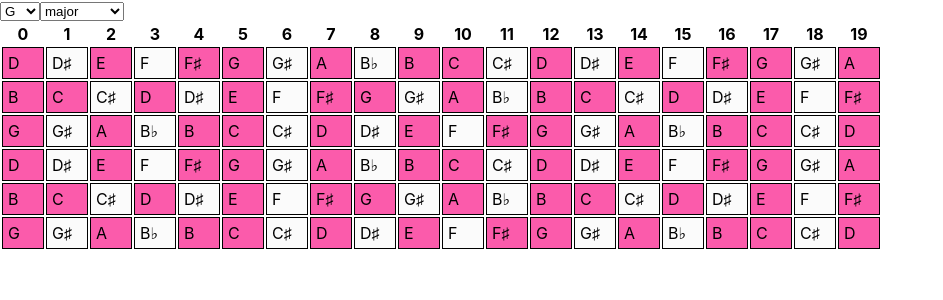
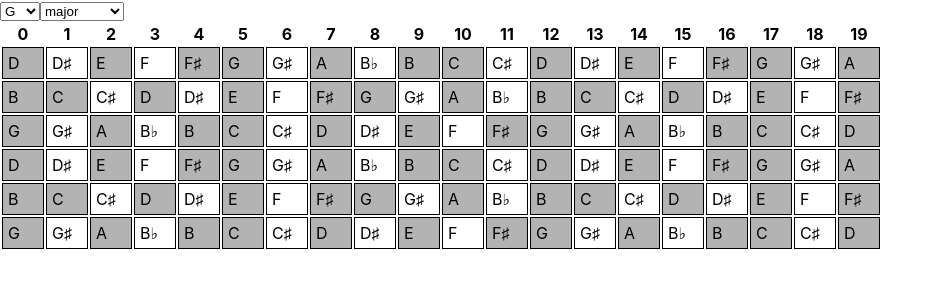
Before and after one commit to nmorse/fret, a React (Create React App) app: page / in a window 1280 px wide. Shown: the top 300 px of the page, without its empty margins (0-943 px from the left). Built offline with nearby package versions, Linux system fonts and the light colour scheme.

Commit message:
try color.js

```diff
--- a/src/App.js
+++ b/src/App.js
@@ -9,14 +9,13 @@ function String({ open_string_i, index, frets, hilightScale, noteClicked }) {
   // const barDown = e => {setState({fret: i})};
   const fretsLen = frets.length;
   const note_i = i => (i + open_string_i) % 12;
-  const hilightSc = [hilightScale.keyIndex, hilightScale.modeIndex];
   const hilight = (ind) => {
-    //console.log(hilightScale);
     const scales = [[0, 2, 4, 5, 7, 9, 11],
-                    [0, 2, 3, 5, 7, 8, 10], [0, 2, 4, 7, 9]]
-    const i = (ind + open_string_i + hilightSc[0] + 5) % 12;
-    const s = scales[hilightSc[1]];
-    //const noteHiLite = hilightScale.noteSeq[0];
+                    [0, 2, 3, 5, 7, 8, 10],
+                    [0, 2, 4, 7, 9]]
+    const i = (ind + open_string_i + hilightScale.keyIndex + 5 + 12) % 12;
+    const s = scales[hilightScale.modeIndex];
+
     return (s.filter(e => (e === i)).length);
   };
   return (
@@ -25,7 +24,8 @@ function String({ open_string_i, index, frets, hilightScale, noteClicked }) {
           onClick={noteClicked}
           note_i={note_i(i)}
           noteHiLite={hilightScale.noteSeq[0] === note_i(i)}
-          hilight={hilight(i)} key={index * fretsLen + i} />))}
+          hilight={hilight(i)}
+          key={index * fretsLen + i} />))}
     </tr>
   );
 }
--- a/src/Fret.js
+++ b/src/Fret.js
@@ -1,11 +1,15 @@
 import React from "react"
+import Color from 'color';
 
 function Fret({ note_i, hilight, noteHiLite, onClick }) {
+  let color = Color('rgb(255, 255, 255)');
+  color = hilight ? color.darken(0.3) : color;
+  color = noteHiLite ? Color('red').darken(0.5) : color;
   const notes = ['C', 'C♯', 'D', 'D♯', 'E', 'F', 'F♯', 'G', 'G♯', 'A', 'B♭', 'B'];
-    const opacity = noteHiLite ? "1.0": "0.8";
-    const red = noteHiLite ? "120": "250";
-    const color = hilight ? "rgba("+red+", 50, 150, " + opacity + ")" :
-    "rgba("+red+", 250, 250, " + opacity + ")";
+  // const opacity = noteHiLite ? "1.0" : "0.8";
+  // const sColor = noteHiLite ? "120" : "250";
+  // const color = hilight ? "rgba( 150, 50, " + sColor + ", " + opacity + ")" :
+  //   "rgba( 250, 250, " + sColor + ", " + opacity + ")";
   const style = () => ({
     backgroundColor: color
   });
```
Lines whose indentation alone changed are shown as unchanged.
